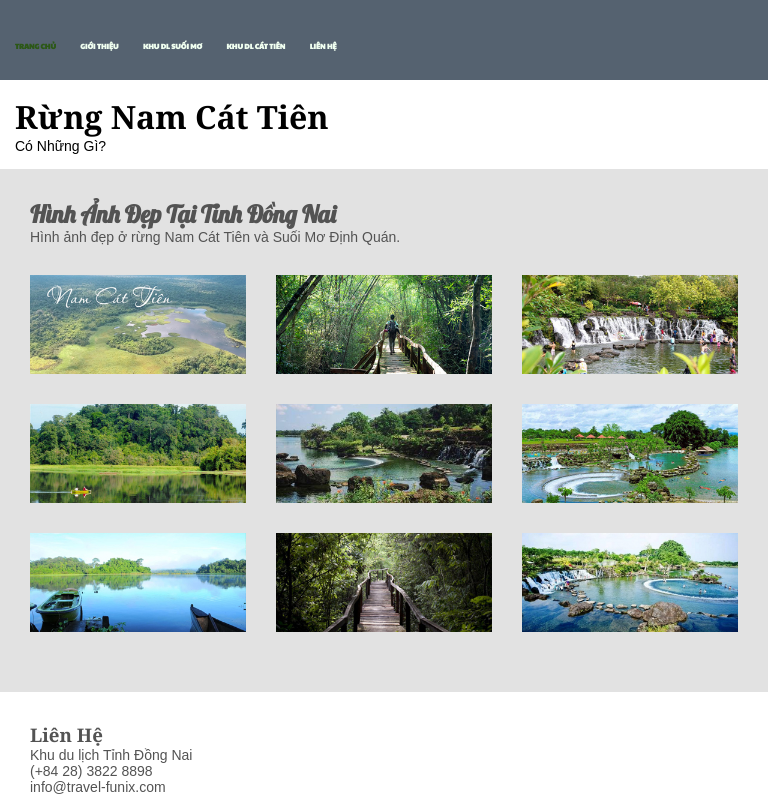
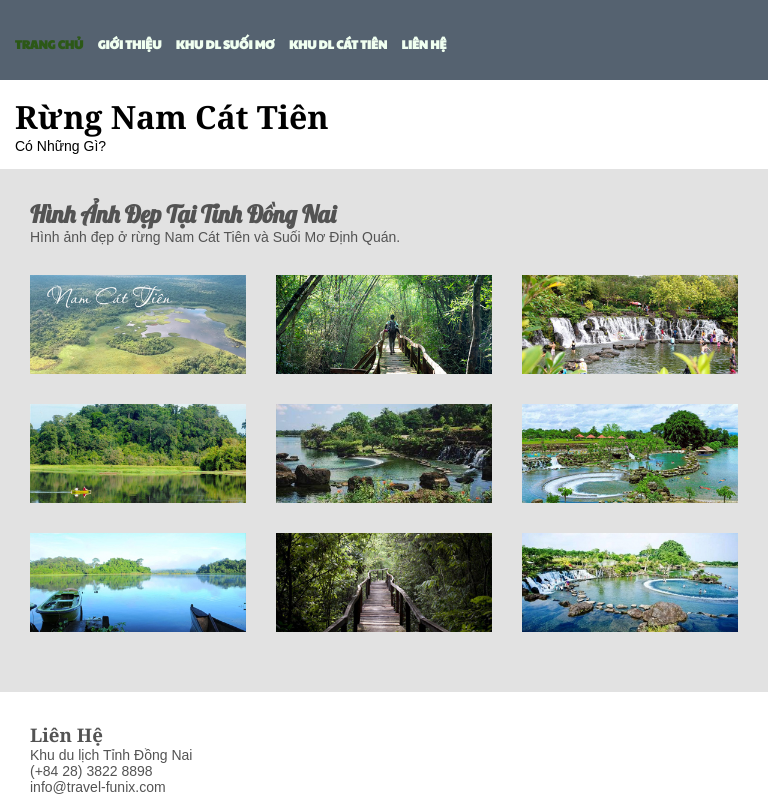
Before and after one commit to torondk/dulichdongnai.com, a plain HTML site: page index.html in a window 768 px wide. Shown: the top 800 px of the page. Drawn offline with Linux system fonts and the light colour scheme.

Commit message:
Update styles-tablets.css

```diff
--- a/css/styles-tablets.css
+++ b/css/styles-tablets.css
@@ -56,11 +56,12 @@ lg (for laptops and desktops - screens equal to or greater than 1200px wide) */
 }
 .menu-main-left li a,
 .menu-main-right li a {
-  text-transform: uppercase;
-  color:honeydew;
-  text-decoration: none;
-  margin-right: 20px;
-  font-weight: bold;
+    text-transform: uppercase;
+    color:honeydew;
+    text-decoration: none;
+    margin-right: 10px;
+    font-weight: bold;
+    font-size: 1em;
 }
 
 
```
